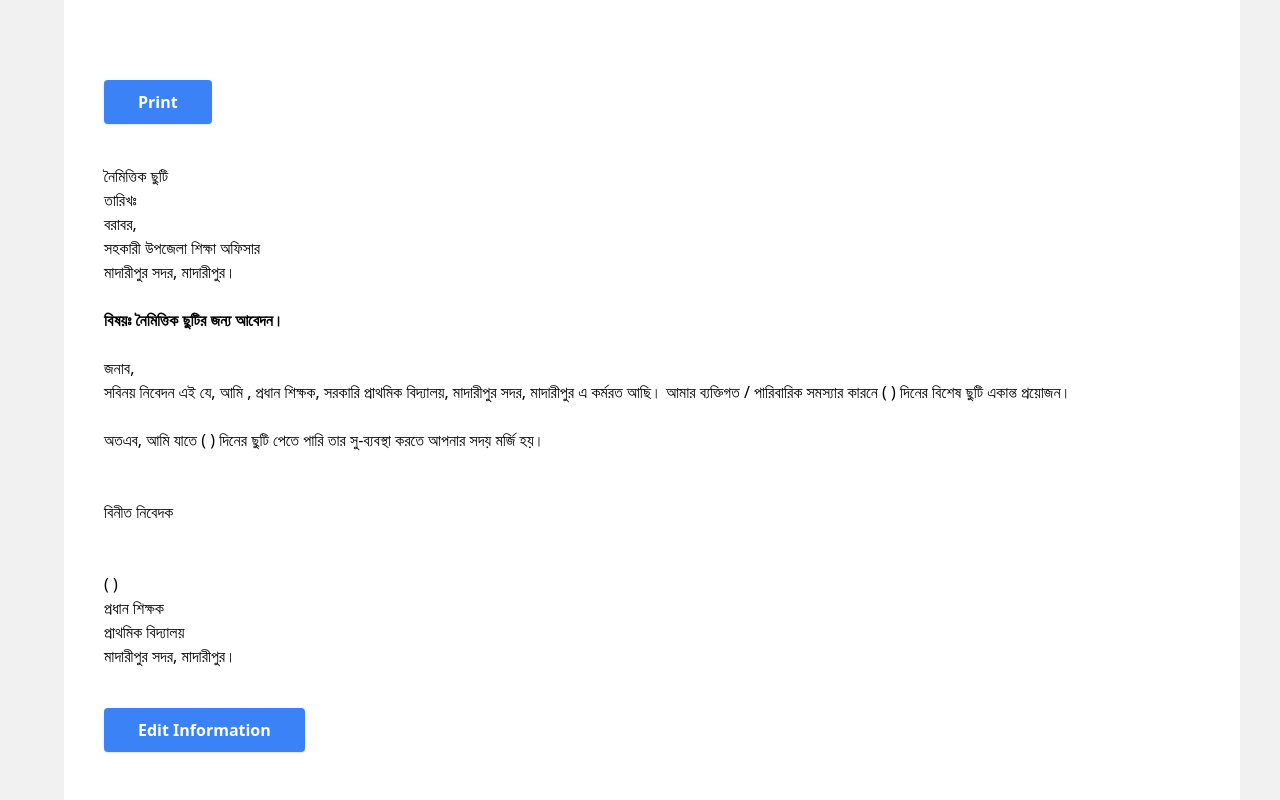
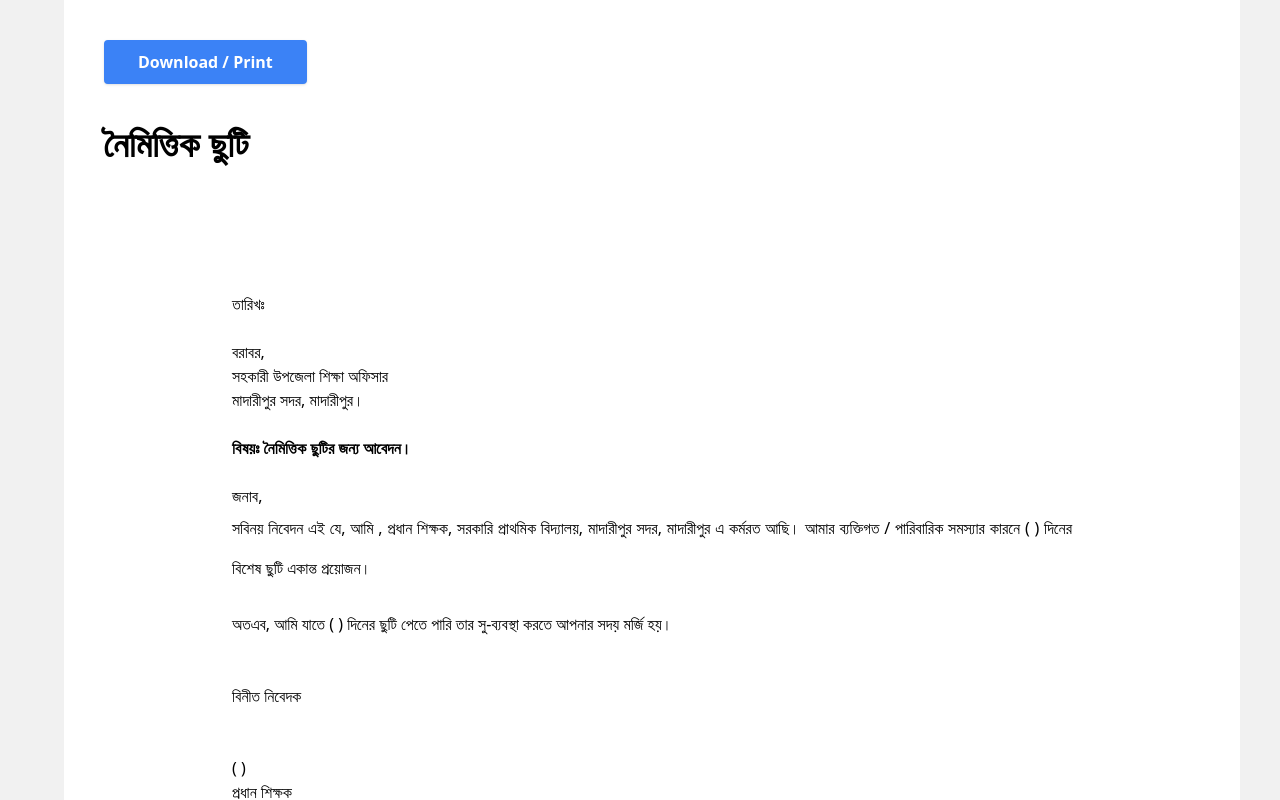
Before and after one commit to mollikacomputer/casual_leave, a Next.js app: page / in a window 1280 px wide. Both pictures are taken after a click on the button "Preview Invoice". Shown: the top 800 px of the page. Built offline with nearby package versions, Linux system fonts and the light colour scheme.

Commit message:
casual leave done

```diff
--- a/package.json
+++ b/package.json
@@ -13,7 +13,8 @@
     "file-saver": "^2.0.5",
     "next": "13.4.7",
     "react": "18.2.0",
-    "react-dom": "18.2.0"
+    "react-dom": "18.2.0",
+    "react-to-print": "^2.14.13"
   },
   "devDependencies": {
     "autoprefixer": "^10.4.14",
--- a/pages/index.js
+++ b/pages/index.js
@@ -1,7 +1,6 @@
-import { Inter } from "next/font/google";
-import { useState } from "react";
+import ReactToPrint from "react-to-print";
+import { useState, useRef } from "react";
 
-const inter = Inter({ subsets: ["latin"] });
 
 export default function Home() {
   const [showApplication, setShowApplication] = useState(false);
@@ -11,6 +10,8 @@ export default function Home() {
   const [amountDay, setAmountDay] = useState("");
   const [dayInWord, setDayInWord] = useState("");
 
+  const componentRef = useRef();
+
   const handlePrint = () => {
     window.print();
   };
@@ -19,16 +20,18 @@ export default function Home() {
       <div className="ml-16 mr-10 ">
         {showApplication ? (
           <div className="bg-white p-10">
-            <button
-              btn-primary
-              onClick={handlePrint}
-              className="bg-blue-500 my-10 text-white font-bold py-2 px-8 rounded shadow border-2 border-blue-500 hover:bg-transparent hover:text-blue-500 transition-all duration-300"
-            >
-              Print
-            </button>
-            <div>
-              <h2> নৈমিত্তিক ছুটি </h2>
+            <ReactToPrint
+              trigger={() => (
+                <button className="bg-blue-500 mb-10 text-white font-bold py-2 px-8 rounded shadow border-2 border-blue-500 hover:bg-transparent hover:text-blue-500 transition-all duration-300">
+                  Download / Print
+                </button>
+              )}
+              content={() => componentRef.current}
+            />
+            <h2 className="text-4xl font-bold"> নৈমিত্তিক ছুটি </h2>
+            <div ref={componentRef} className="m-32">
               <p>তারিখঃ</p>
+              <br/>
               <p>বরাবর,</p>
               <p>সহকারী উপজেলা শিক্ষা অফিসার</p>
               <p>মাদারীপুর সদর, মাদারীপুর।</p>
@@ -38,14 +41,14 @@ export default function Home() {
               </p>
               <br />
               <p>জনাব,</p>
-              <p>
-                সবিনয় নিবেদন এই যে, আমি <b> {peopleName} </b>, প্রধান শিক্ষক,{" "}
+              <p className="text-justify leading-10">
+                সবিনয় নিবেদন এই যে, আমি <b> {peopleName} </b>, প্রধান শিক্ষক,
                 {schoolName} সরকারি প্রাথমিক বিদ্যালয়, মাদারীপুর সদর, মাদারীপুর
-                এ কর্মরত আছি। আমার ব্যক্তিগত / পারিবারিক সমস্যার কারনে{" "}
+                এ কর্মরত আছি। আমার ব্যক্তিগত / পারিবারিক সমস্যার কারনে
                 {amountDay} ( {dayInWord} ) দিনের বিশেষ ছুটি একান্ত প্রয়োজন।
               </p>
               <br />
-              <p>
+              <p className="text-justify">
                 অতএব, আমি যাতে {amountDay} ( {dayInWord} ) দিনের ছুটি পেতে পারি
                 তার সু-ব্যবস্থা করতে আপনার সদয় মর্জি হয়।
               </p>
@@ -67,10 +70,13 @@ export default function Home() {
             </button>
           </div>
         ) : (
-          <div className="bg-white p-16">
-            <h1 className="md:text-2xl sm:text-lg my-10 md:flex justify-center items-center font-bold">
+          <div className="bg-white radius rounded shadow-xl p-16 mt-10">
+            <h1 className="md:text-2xl sm:text-lg md:flex justify-center items-center font-bold">
+              অর্ঘ্য মন্ডল ও
+            </h1>
+            <h2 className="md:text-xl sm:text-lg mb-10 md:flex justify-center items-center font-bold">
               মল্লিকা কম্পিউটারের সৌজন্যে
-            </h1>
+            </h2>
             <div className="md:grid grid-cols-2 gap-10 ">
               <div className="flex flex-col">
                 <label className="font-bold text-lg" htmlFor="peoplename">
@@ -137,6 +143,7 @@ export default function Home() {
             >
               Preview Invoice
             </button>
+            <p className="flex justify-center"> বিশেষ প্রয়োজনেঃ উপজেলা গেট সংলগ্ন, মাদারীপুর সদর, মাদারীপুর। অর্ঘ্য বাবু বাবা ০১৩০০-২৪১০০১ </p>
           </div>
         )}
       </div>
```
Also changed, not shown: 1 other file (tests, documents, lock files or other folders).
